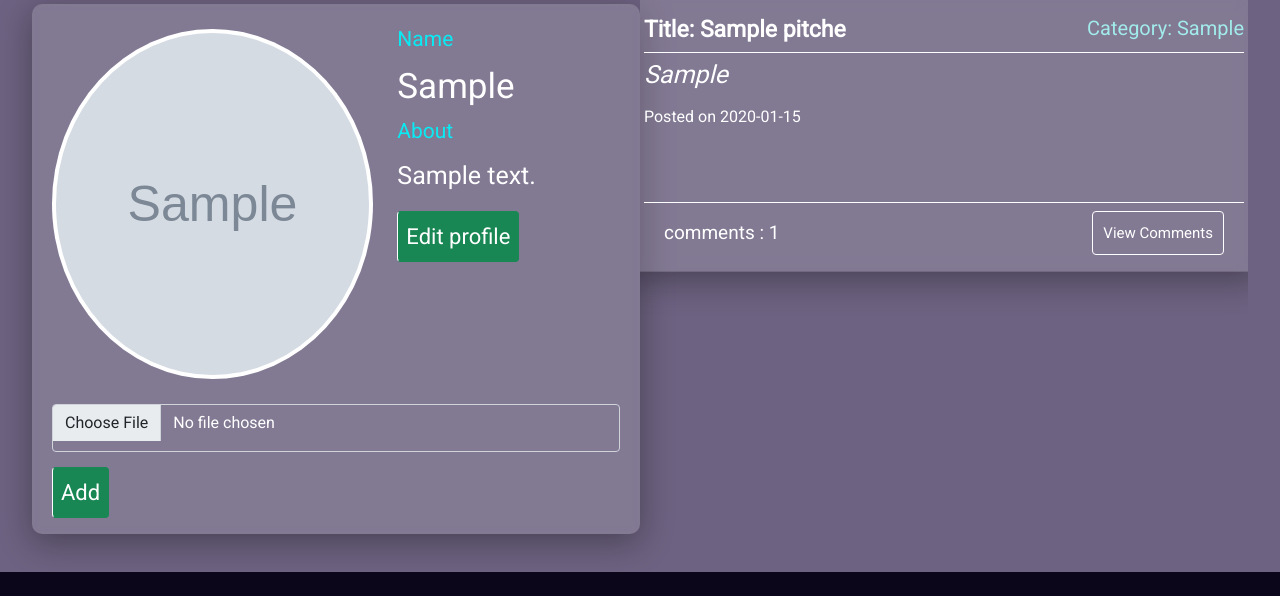
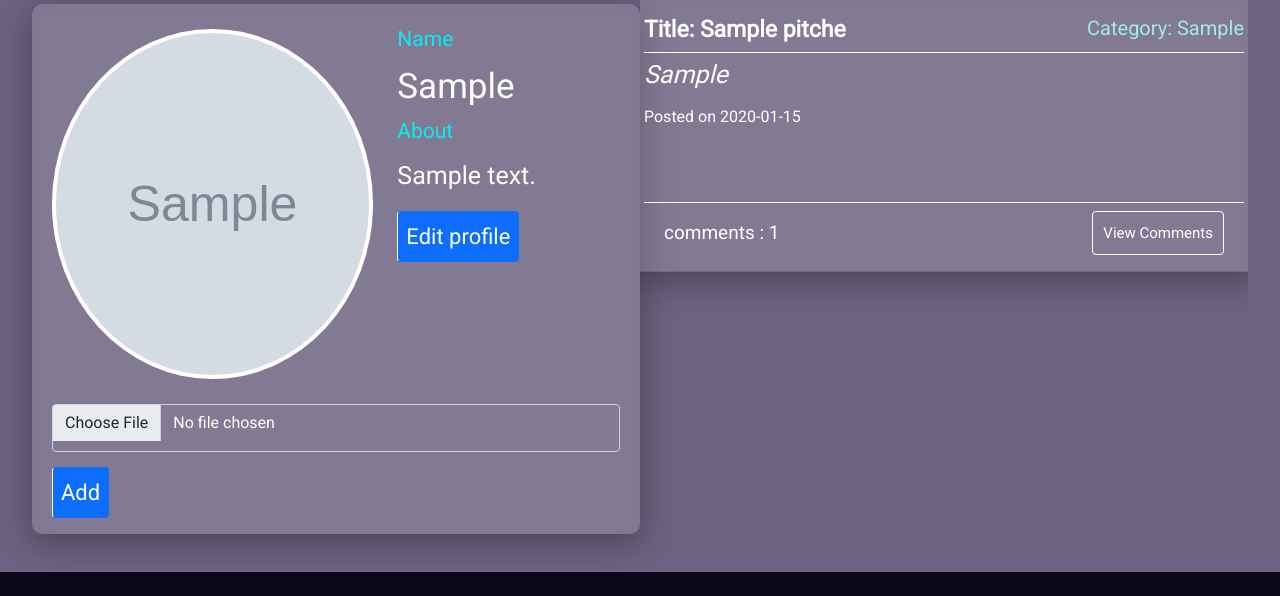
Before and after one commit to omololevy/That-Minute, a Flask app: template app/templates/profile/profile.html in a window 1280 px wide. Shown: the part 204-800 px from the top of the page. Run offline with Flask 2, Linux system fonts and the light colour scheme; a user stored in the database is signed in; tables that the repository leaves empty hold one stand-in row (values such as "Sample post"); the template is opened without the code that fills it: values that come from a table or form of the project are taken from there, most other values are stand-ins (such as "Sample title", 1, 10 or a date in 2020); grey boxes marked "Sample" are stand-in pictures; some libraries are stand-ins or nearby versions.

Commit message:
Adjust the profile template

```diff
--- a/app/templates/profile/profile.html
+++ b/app/templates/profile/profile.html
@@ -28,7 +28,7 @@
 
             <div class="user_edit_profile">
               {% if user == current_user %}
-              <a class="btn btn-success" href="{{url_for('main.update_profile',uname=user.username)}}" >Edit profile</a>
+              <a class="btn btn-primary" href="{{url_for('main.update_profile',uname=user.username)}}" >Edit profile</a>
               {% endif %}
             </div>
           </div>
@@ -40,7 +40,7 @@
             {% if user == current_user %}
             <form action="{{url_for('main.update_pic',uname=user.username)}}" method="post" enctype="multipart/form-data">
               <input type="file" name="photo" class="form-control choose-input" required/>
-              <button class="btn btn-success" type="submit">Add</button>
+              <button class="btn btn-primary" type="submit">Add</button>
             </form>
             {% endif %}
           </div>
```
